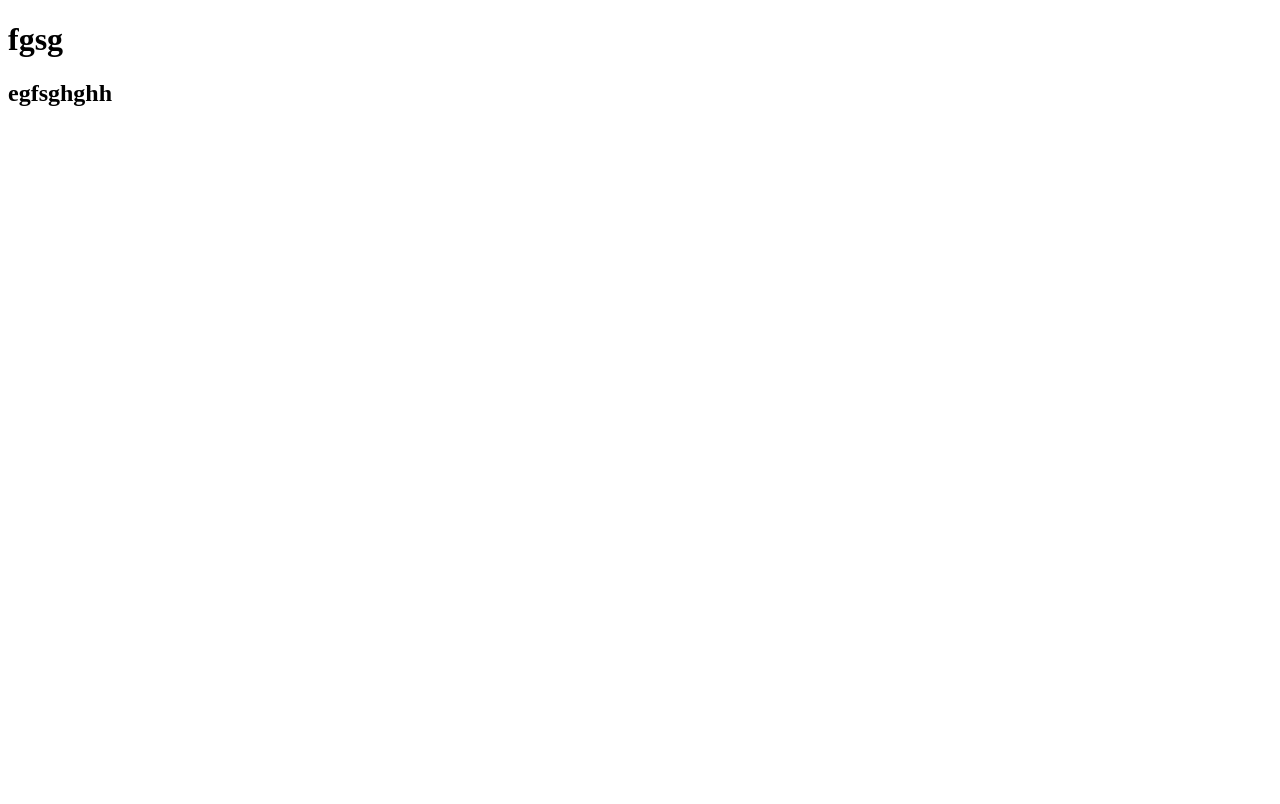
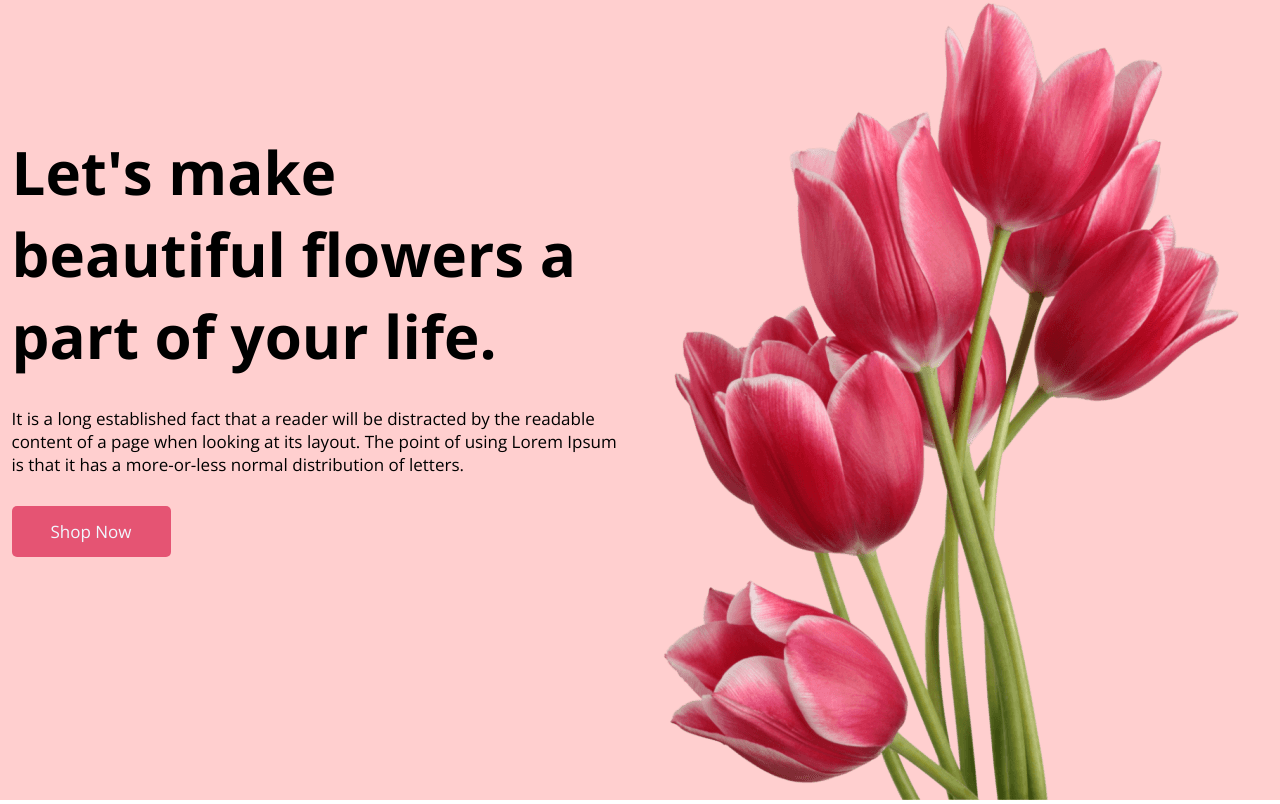
Before and after one commit to Khairulhaque/project1, a plain HTML site: page index.html in a window 1280 px wide. Drawn offline with nearby package versions, Linux system fonts and the light colour scheme.

Commit message:
banner part

```diff
--- a/css/style.css
+++ b/css/style.css
@@ -0,0 +1,46 @@
+*{
+    margin: 0;
+    padding: 0;
+}
+/* banner part start */
+.banner_part{
+  height: 800px;
+  background: rgb(255, 207, 207);
+  /* background: url(../images/pngwing\ 10.png) no-repeat;
+  background-size: cover; */
+}
+.banner{
+    display: flex;
+    justify-content: center;
+
+}
+.text h1{
+    width: 565px;
+    margin-top: 131px;
+    font-size: 60px;
+    font-family: 'Open Sans', sans-serif;
+}
+.banner .text p{
+    margin-top: 30px;
+    width: 622px;
+    font-size: 17px;
+    font-family: 'Open Sans', sans-serif;
+}
+.banner .btn{
+    padding: 14px 39px;
+    border: 0;
+    border-radius: 5px;
+    background-color: #E55473;
+    color: aliceblue;
+    margin-top: 30px;
+    font-size: 17px;
+    font-family: 'Open Sans', sans-serif;
+    transition: .4s;
+}
+
+.banner .btn:hover{
+    background-color: rgb(97, 94, 126);
+    color: rgb(248, 248, 248);
+
+}
+/* banner part end */
--- a/index.html
+++ b/index.html
@@ -4,11 +4,32 @@
     <meta charset="UTF-8">
     <meta name="viewport" content="width=device-width, initial-scale=1.0">
     <title>First prohect 1</title>
+    <link rel="preconnect" href="https://fonts.googleapis.com">
+    <link rel="preconnect" href="https://fonts.gstatic.com" crossorigin>
+    <link href="https://fonts.googleapis.com/css2?family=Open+Sans:wght@300;400;500;600;700;800&display=swap" rel="stylesheet">
     <link rel="stylesheet" href="css/style.css">
 </head>
 <body>
-    <h1>fgsg</h1>
-    <h2>egfsghghh</h2>
+   <header>
+<div class="banner_part">
+    <div class="banner">
+        <div class="text">
+            <h1>Let's make beautiful flowers a part of your life.</h1>
+            <p>It is a long established fact that a reader will be distracted by the readable content of a page when looking at its layout. The point of using Lorem Ipsum is that it has a more-or-less normal distribution of letters.</p>
+            <button type="submit" class="btn">Shop Now</button>
+        </div>
+        <div class="img">
+            <img src="images/pngwing 10.png" alt="no img">
+        </div>
+    </div>
+</div>
+   </header>
+   <main>
+
+   </main>
+   <footer>
+
+   </footer>
 
 </body>
 </html>
```
Also changed, not shown: images/Flower 01.png (added), images/Group 57.png (added), images/Group 58.png (added), images/Group 59.png (added), images/Rectangle 4.png (added), images/Rectangle 5.png (added), images/Rectangle 6.png (added), images/Rectangle 9.png (added), images/pngwing 10.png (added), images/pngwing 5.png (added), images/pngwing 6.png (added), images/pngwing 7.png (added), images/pngwing 8.png (added).
